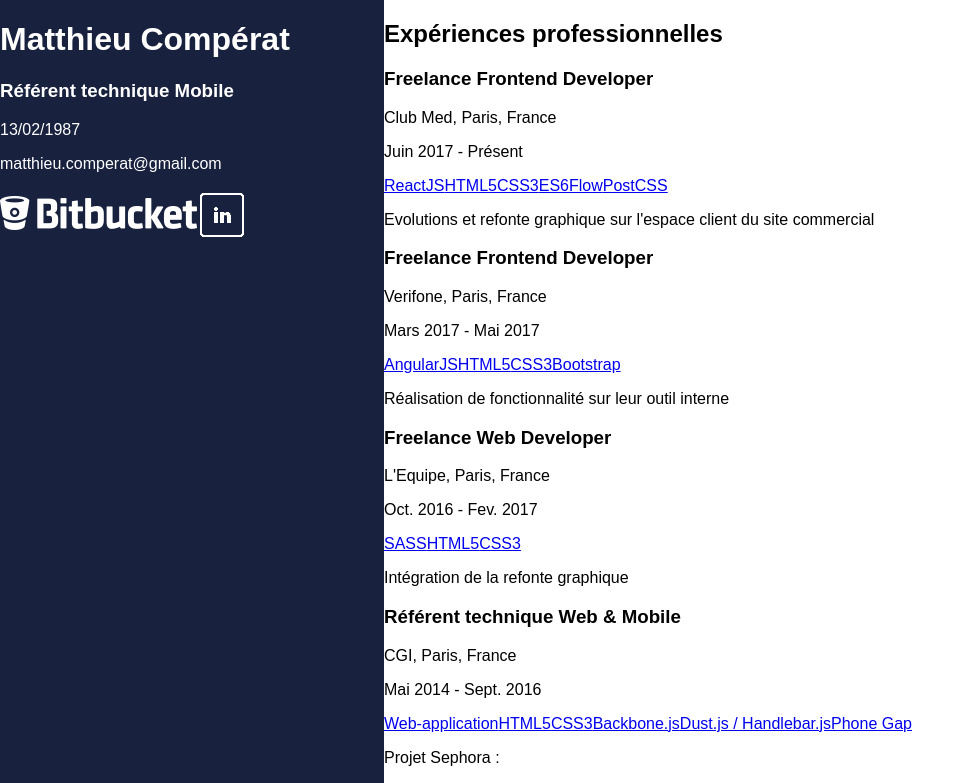
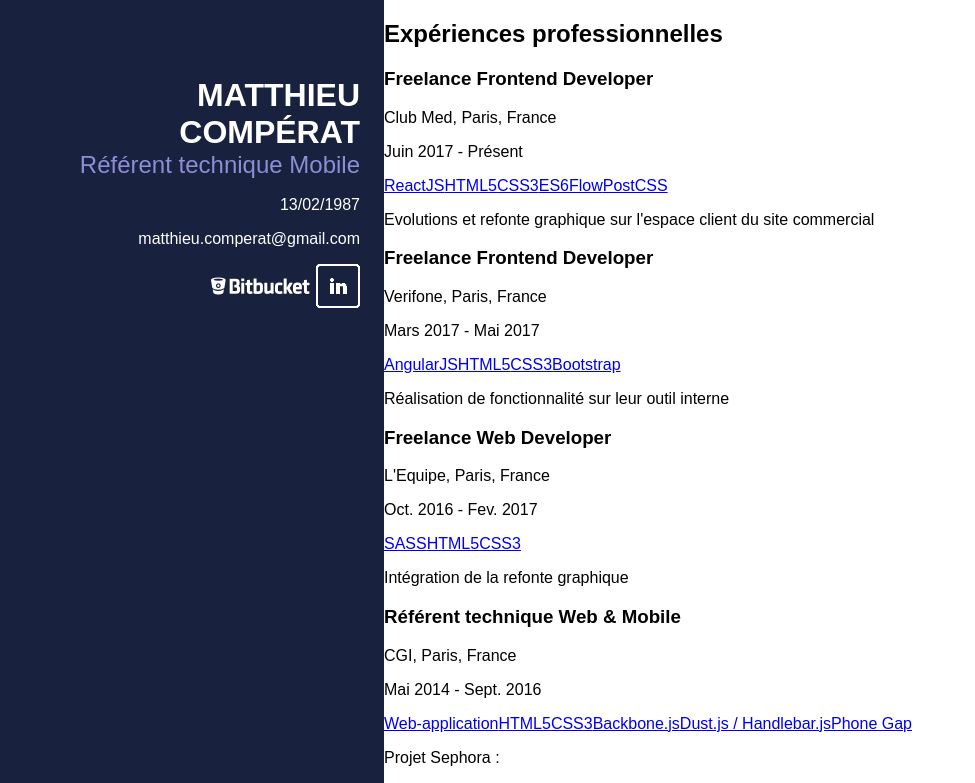
Before and after one commit to Mitchnsun/mcomperat, a React (Create React App) app: page / in a window 1280 px wide. Shown: the top 783 px of the page, without its empty margins (0-975 px from the left). Built offline with nearby package versions, Linux system fonts and the light colour scheme.

Commit message:
[v3] CSS for Heading

```diff
--- a/src/App.css
+++ b/src/App.css
@@ -3,7 +3,7 @@
   position: relative;
 }
 
-.App-header {
+.App-sidebar {
   position: fixed;
   top: 0;
   bottom: 0;
@@ -19,10 +19,6 @@
   text-rendering: auto;
 }
 
-.App-title {
-  font-size: 1.5em;
-}
-
 .App-container {
   width: 100%;
   display: inline-block;
--- a/src/App.js
+++ b/src/App.js
@@ -11,7 +11,9 @@
   render() {
     return (
       <div className="App">
-        <Heading person={data.person} />
+        <div className="App-sidebar">
+          <Heading person={data.person} />
+        </div>
         <div className="App-container">
           <PostList
             title={data.work.title}
--- /dev/null
+++ b/src/components/heading/Heading.css
@@ -0,0 +1,26 @@
+.App-header {
+  margin: 20% 1.5em 0;
+  text-align: right;
+}
+
+.App-title {
+  margin: 0;
+  text-transform: uppercase;
+}
+
+.App-tagline {
+  margin: 0;
+  font-weight: 300;
+  color: #8e8ed6;
+}
+
+.sidebar-details, .social-container {
+  margin: 5% 0 0;
+  text-align: right;
+}
+
+.social-container #Bitbucket img {
+  width: 100px;
+  margin-bottom: 10px;
+  margin-right: 5px;
+}
--- a/src/components/heading/Heading.js
+++ b/src/components/heading/Heading.js
@@ -1,12 +1,13 @@
 import React from 'react';
 import LinkedInLogo from '../../assets/img/LinkedInSquare.png';
+import './Heading.css';
 
 export default function Heading({person}) {
   return (
     <header className="App-header">
       <hgroup>
-        <h1 className="brand-title">{person.firstname} {person.lastname}</h1>
-        <h3 className="brand-tagline">{person.title}</h3>
+        <h1 className="App-title">{person.firstname} {person.lastname}</h1>
+        <h2 className="App-tagline">{person.title}</h2>
       </hgroup>
       <div className="sidebar-details">
         <p>{person.birthday}</p>
```
